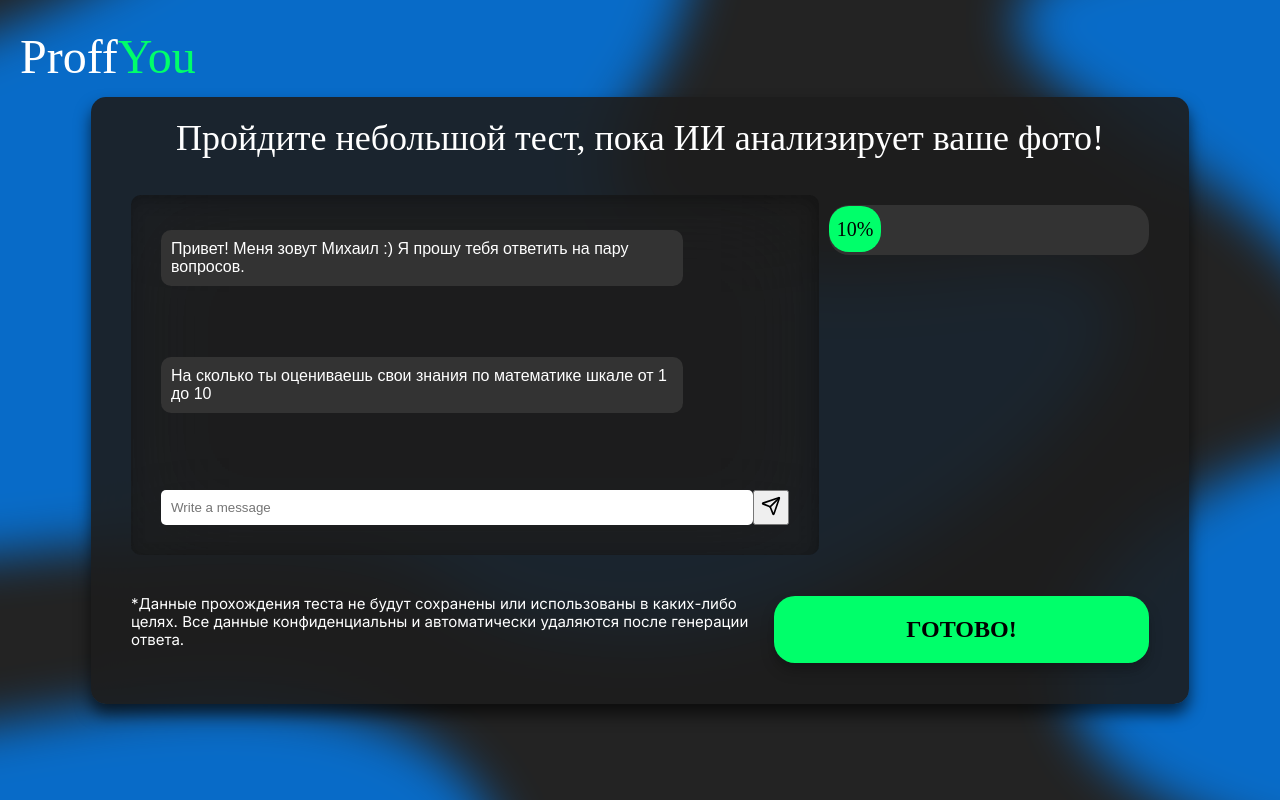
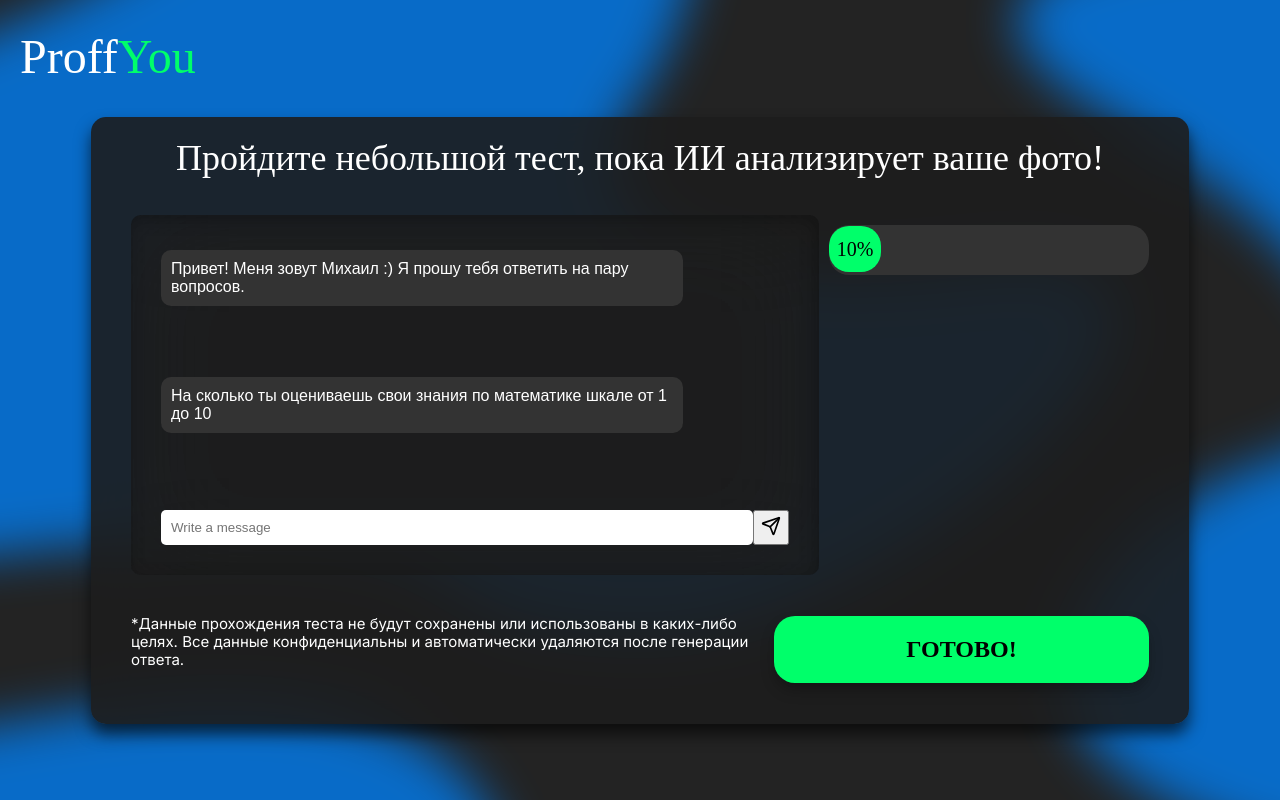
Before and after one commit to varvaratikh/prof-you-frontend, a React (Create React App) app: page /chat in a window 1280 px wide. Built offline with nearby package versions, Linux system fonts and the light colour scheme; a web font is replaced by a local one.

Commit message:
still some minor changes in the layout

```diff
--- a/src/components/ChatForm/ChatForm.tsx
+++ b/src/components/ChatForm/ChatForm.tsx
@@ -49,7 +49,11 @@ export const ChatForm = () => {
                 </div>
             </div>
             <div className="test-footer">
-                <p className="testSm_text">*Данные прохождения теста не будут сохранены или использованы в каких-либо целях. Все данные конфиденциальны и автоматически удаляются после генерации ответа.</p>
+                <p className="testSm_text">
+                    *Данные прохождения теста не будут сохранены или использованы в
+                    каких-либо целях. Все данные конфиденциальны и автоматически
+                    удаляются после генерации ответа.
+                </p>
                 <button className="ready-btn">ГОТОВО!</button>
             </div>
         </div>
--- a/src/components/ChatForm/chatForm.scss
+++ b/src/components/ChatForm/chatForm.scss
@@ -13,6 +13,7 @@
   max-width: 1100px;
   z-index: 1;
   backdrop-filter: blur(20px);
+  margin-top: 40px;
 }
 
 .test_text {
@@ -86,6 +87,7 @@
   border-radius: 10px;
   width: 100%;
   max-width: 320px;
+  transform: scaleX(-1);
 }
 
 .progress-bar {
```
